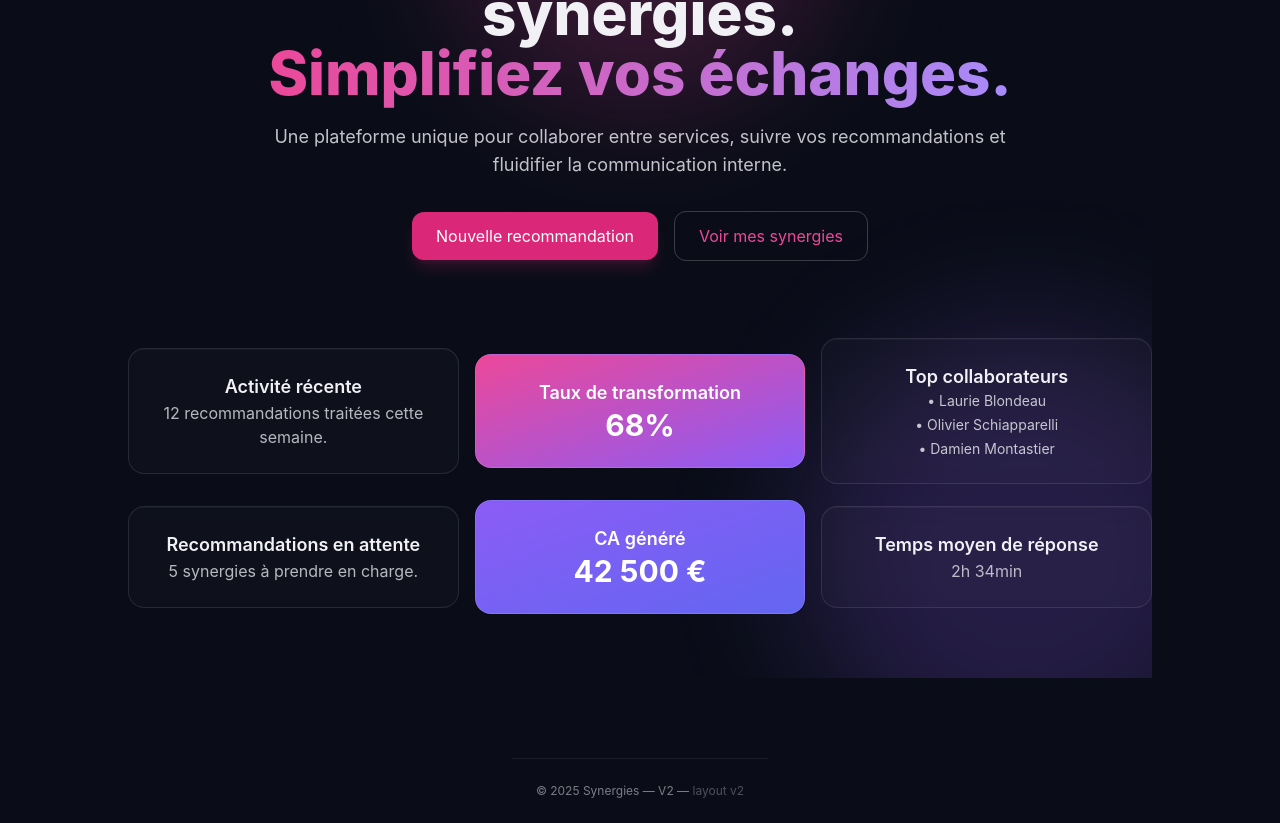
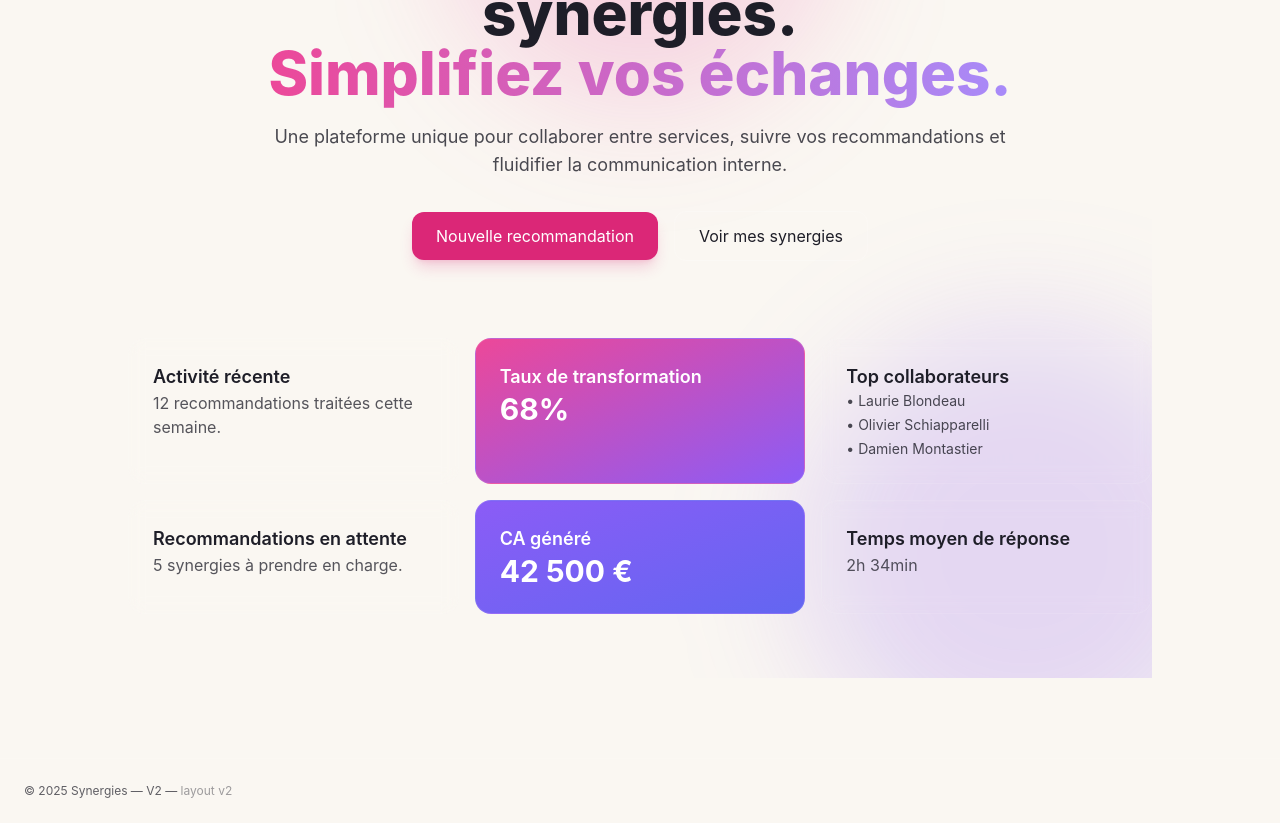
Before and after one commit to SamKTA/synergies-v2, a Next.js app: page / in a window 1280 px wide. Shown: the part 241-1064 px from the top of the page. Built offline with nearby package versions, Linux system fonts and the light colour scheme.

Commit message:
Update globals.css

```diff
--- a/app/globals.css
+++ b/app/globals.css
@@ -2,10 +2,11 @@
 @tailwind components;
 @tailwind utilities;
 
-/* ========= Design tokens ========= */
+/* Palette claire façon SaaS */
 :root {
-  --bg: 10 13 24; /* bleu nuit élégant */
-  --fg: 240 240 245; /* gris clair doux */
+  --bg: 250 247 242; /* beige clair */
+  --fg: 30 30 40;    /* texte gris foncé */
+  --accent: 234 88 12; /* orange HubSpot */
 }
 
 html, body {
@@ -16,51 +17,42 @@ html, body {
   scroll-behavior: smooth;
 }
 
-/* ========= Global layout fixes ========= */
-body {
-  display: flex;
-  flex-direction: column;
-  align-items: center;
-  justify-content: flex-start;
-  text-align: center; /* 👈 force le centrage du texte globalement */
+/* Lissage typographique */
+* {
+  -webkit-font-smoothing: antialiased;
+  -moz-osx-font-smoothing: grayscale;
 }
 
-/* Tous les liens par défaut */
-a {
-  color: #ec4899; /* rose Tailwind 500 */
-  text-decoration: none;
-  transition: color 0.2s ease;
-}
-a:hover {
-  color: #f472b6;
-}
-
-/* Titres et paragraphes */
-h1, h2, h3, h4 {
-  font-weight: 700;
-  margin: 0;
-}
-p {
-  margin: 0;
-}
-
-/* Conteneurs centrés */
-main, section {
+/* Conteneur centré */
+main {
   width: 100%;
   display: flex;
   flex-direction: column;
   align-items: center;
 }
 
-/* Petits ajustements visuels */
-footer {
-  text-align: center;
-  opacity: 0.7;
-  font-size: 0.85rem;
+/* Boutons */
+.btn-primary {
+  background-color: rgb(var(--accent));
+  color: white;
+  padding: 0.75rem 1.5rem;
+  border-radius: 0.75rem;
+  font-weight: 600;
+  transition: all 0.2s;
+}
+.btn-primary:hover {
+  background-color: rgb(249, 115, 22);
 }
 
-/* Lissage du rendu */
-* {
-  -webkit-font-smoothing: antialiased;
-  -moz-osx-font-smoothing: grayscale;
+.btn-secondary {
+  border: 2px solid rgb(var(--accent));
+  color: rgb(var(--accent));
+  padding: 0.75rem 1.5rem;
+  border-radius: 0.75rem;
+  font-weight: 600;
+  transition: all 0.2s;
 }
+.btn-secondary:hover {
+  background-color: rgb(var(--accent));
+  color: white;
+}
```
